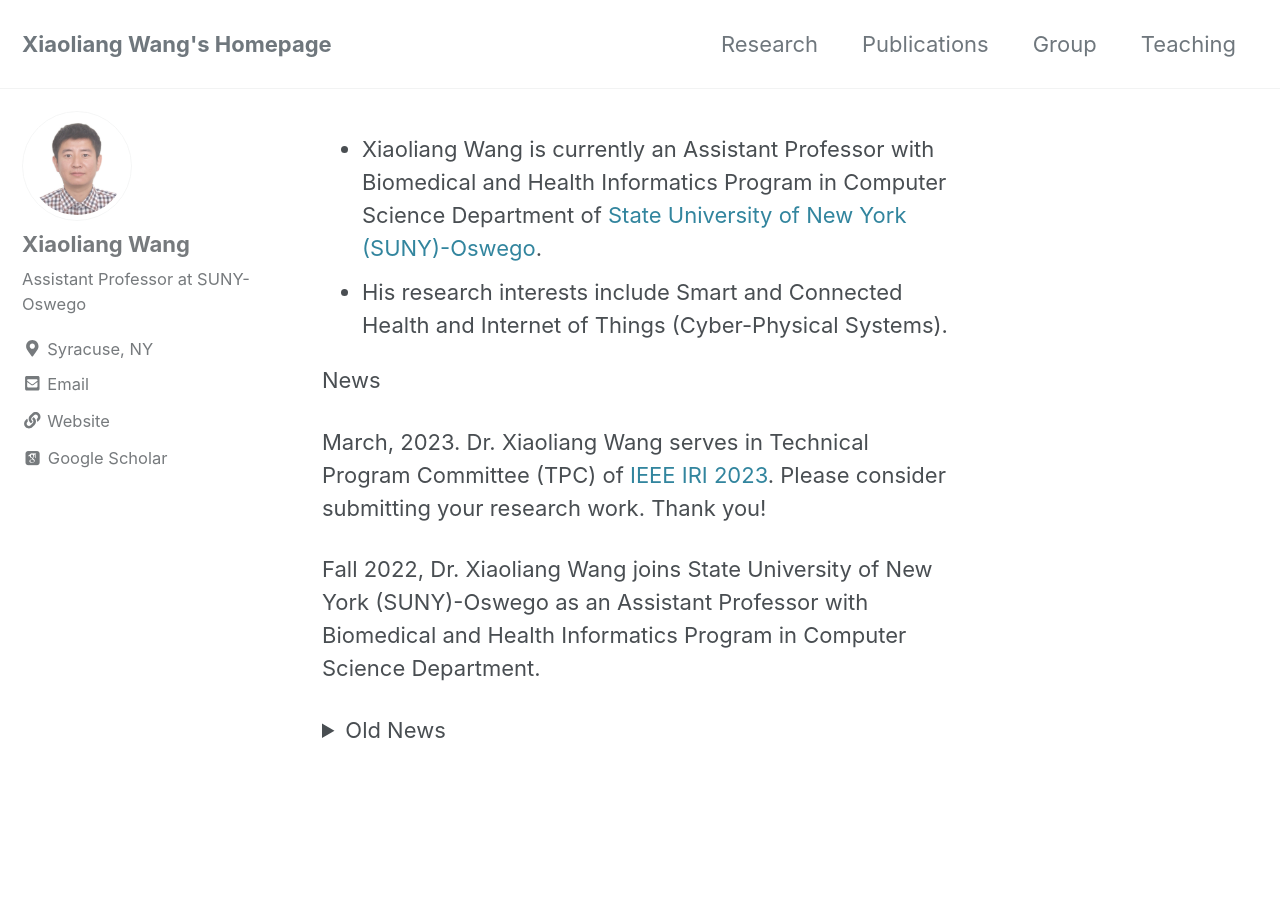
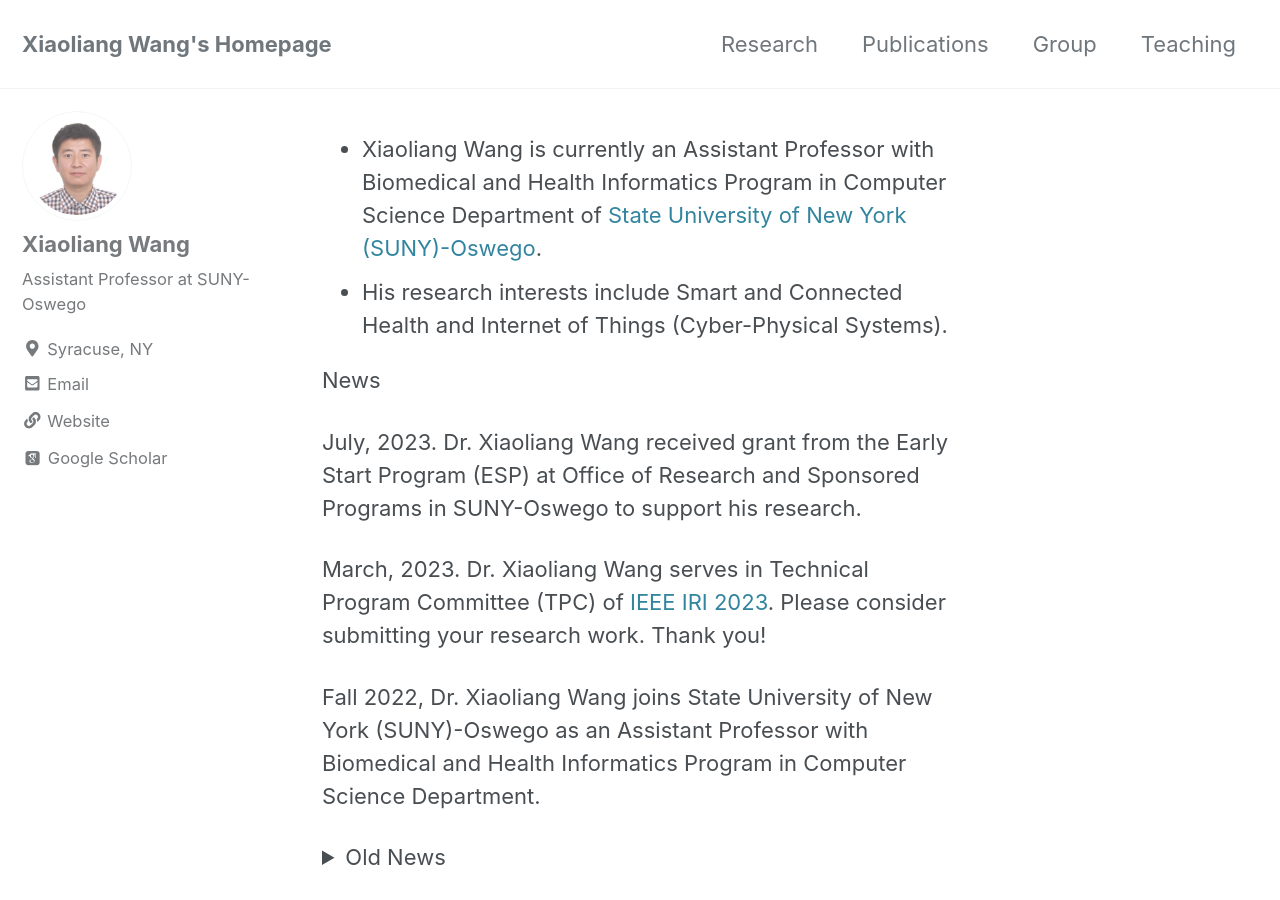
Before and after one commit to wang-xiaoliang/wang-xiaoliang.github.io, a Jekyll site: the page built from index.md, in a window 1280 px wide and 900 px high. Built offline with Jekyll 4.4.1, drawn with Linux system fonts in a browser that asks for light colours; cached includes are drawn as plain includes; nearby versions of some CDN libraries; some web fonts are replaced; our own code applies the rules of GitHub Pages for plain Markdown files; the list of posts is cut into pages by our own code.

Commit message:
Update ESP

```diff
--- a/index.md
+++ b/index.md
@@ -13,6 +13,8 @@ author_profile: true
 * His research interests include Smart and Connected Health and Internet of Things (Cyber-Physical Systems).
 
 News
+
+July, 2023. Dr. Xiaoliang Wang received grant from the Early Start Program (ESP) at Office of Research and Sponsored Programs in SUNY-Oswego to support his research.
 
 March, 2023. Dr. Xiaoliang Wang serves in Technical Program Committee (TPC) of [IEEE IRI 2023](https://homepages.uc.edu/~niunn/IRI23/). Please consider submitting your research work. Thank you!
 
```
